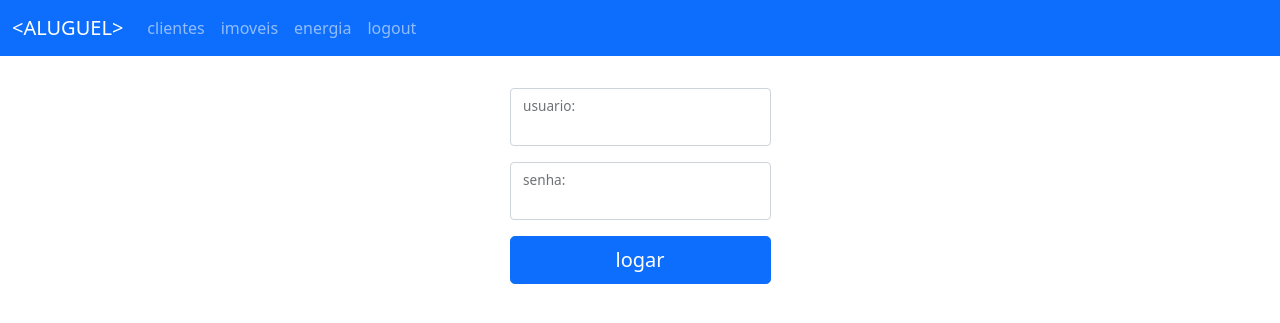
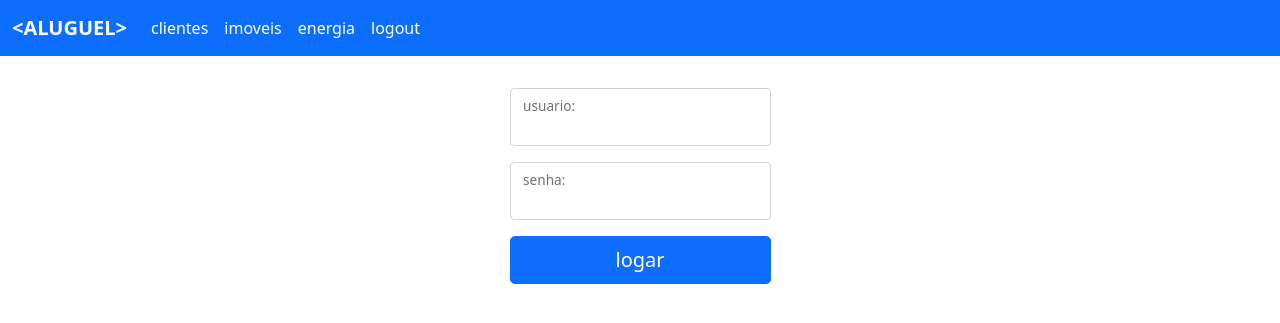
Before and after one commit to rcaliman/aluguel, a Flask app: page / in a window 1280 px wide. Shown: the top 323 px of the page. Run offline with Flask 2, Linux system fonts and the light colour scheme; the visitor is signed in with stand-in values (Sample User, id 1); some libraries are stand-ins or nearby versions.

Commit message:
quase pronto

```diff
--- a/static/css/style.css
+++ b/static/css/style.css
@@ -4,6 +4,8 @@
 .collapsed { background:#fcb0b0; }
 .fonteclara { color: #e7f1fe;}
 .small {font-size: 0.75rem}
+nav .navbar-nav li a{color: white !important;}
+.navbar-brand {font-weight: bolder;}
 table a{text-decoration: none;}
 .table-hover tr:hover{background-color: #ffe9e9;}
 .pointer {cursor: pointer;}
```
